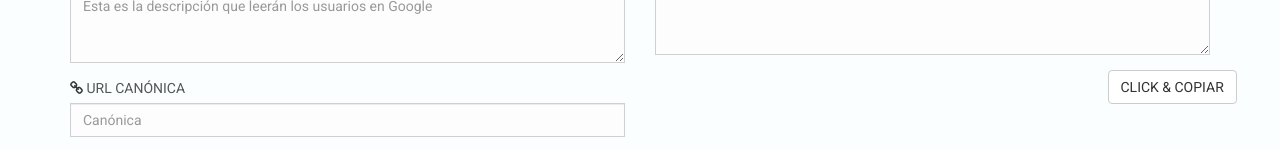
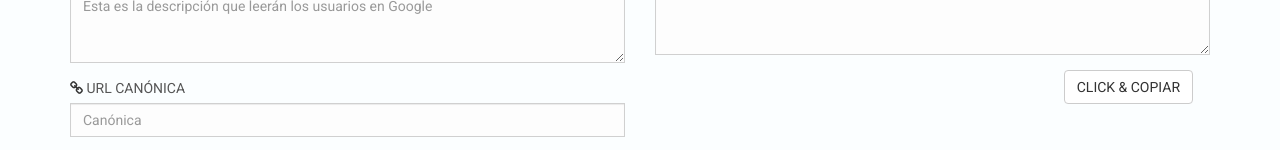
Before and after one commit to jorgejaramillo/tools, a plain HTML site: page index.html in a window 1280 px wide. Shown: the part 375-525 px from the top of the page. Drawn offline with Linux system fonts and the light colour scheme.

Commit message:
CLICK & COPIAR 2

```diff
--- a/index.html
+++ b/index.html
@@ -112,7 +112,7 @@
              </div>
                <div class="form-group">
     <div class="col-sm-12">
-     <input type="button" name="button" id="button" value="CLICK & COPIAR" class="js-textareacopybtn btn btn-default col-sm-offset-10"">
+     <input type="button" name="button" id="button" value="CLICK & COPIAR" class="js-textareacopybtn btn btn-default col-sm-offset-9">
     </div>
   </div>
         </div>
```
